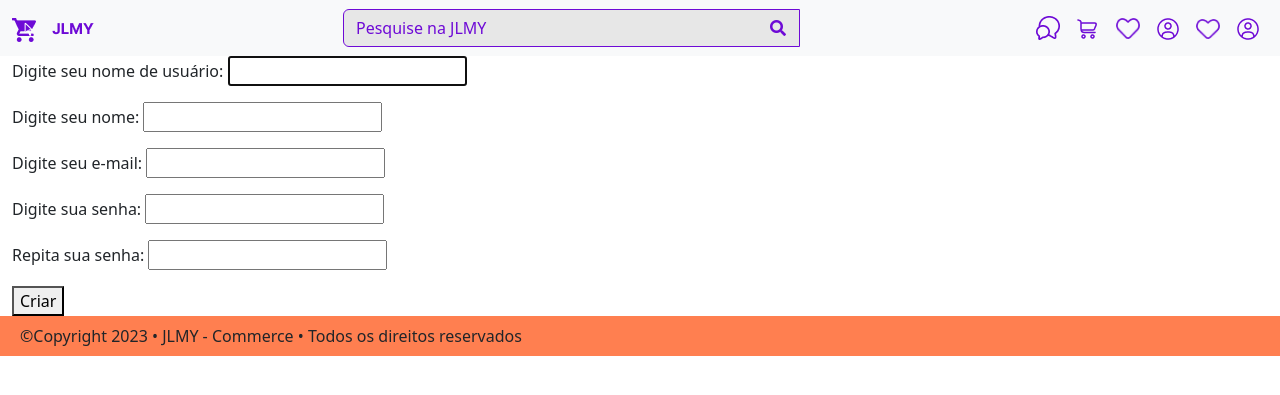
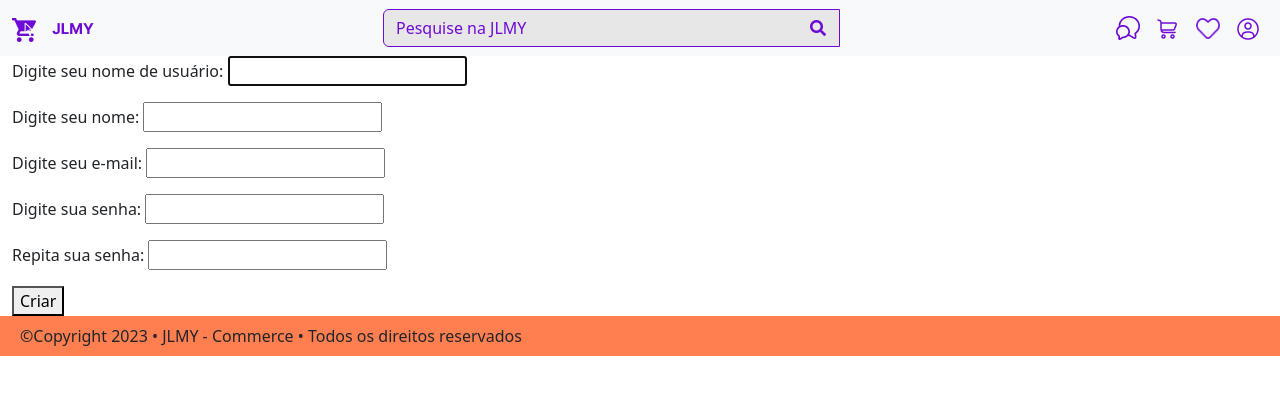
Before and after one commit to JLMY-Commerce/core_web_services, a Django app: page /contas/criar/ in a window 1280 px wide. Shown: the top 395 px of the page. Run offline with Django 4.2, Linux system fonts and the light colour scheme; some libraries are stand-ins or nearby versions.

Commit message:
Remove unnecessary code for user authentication and logout functionality in dashboard_with_nav_bars.html.

```diff
--- a/templates/assets/dashboard_with_nav_bars.html
+++ b/templates/assets/dashboard_with_nav_bars.html
@@ -45,20 +45,6 @@
                         {% endif %}
                     </div>
 
-                <div class="d-flex">
-                    {% if user.is_authenticated %}
-                        <a href="{% url 'logout' %}"><i class="fs-4 text-dark-emphasis bi bi-box-arrow-right"
-                                                        style="color: #6E0AD6;"></i></a>
-                    {% else %}
-                        <a class="text-dark-emphasis text-decoration-none px-2"><img
-                                src="{% static 'img/coraçao.png' %}" width="24px" alt=""></a>
-                        <a class="text-dark-emphasis text-decoration-none px-2" href="{% url 'login' %}"><img
-                                src="{% static 'img/User Circle.png' %}" width="24px" alt=""></a>
-
-                    {% endif %}
-                </div>
-                            </div>
-
         </nav>
     </div>
 
```
